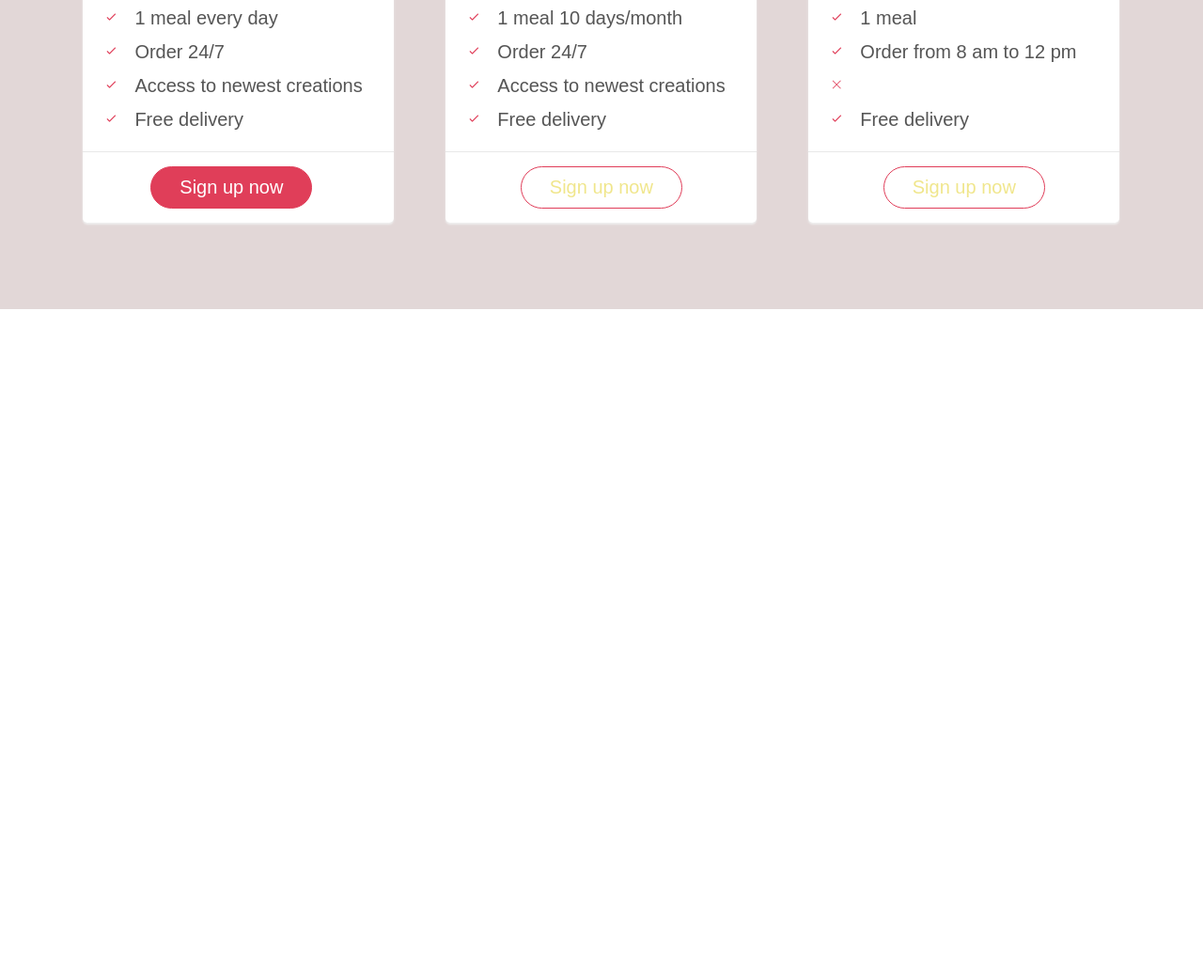
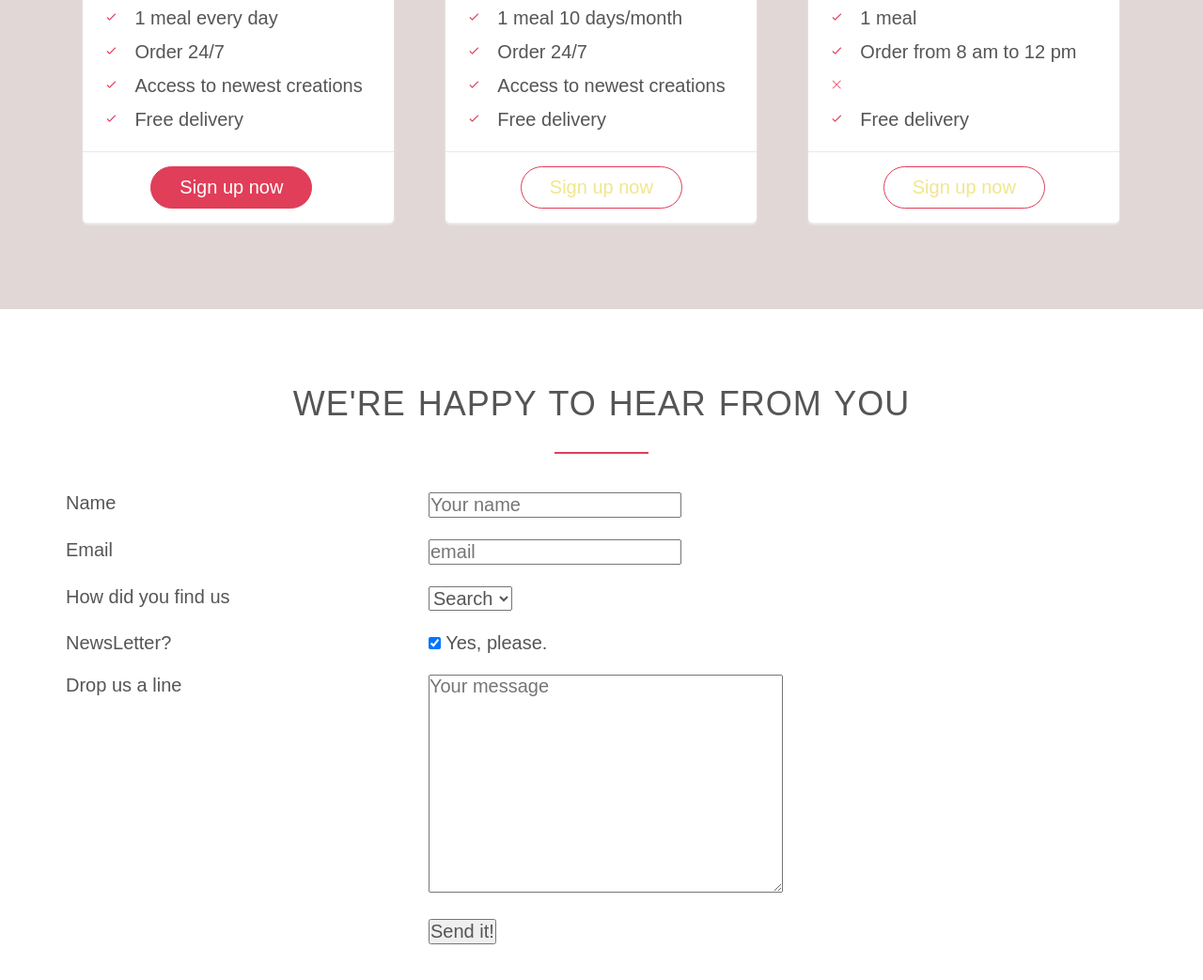
Before and after one commit to Darc99/Beta-Chow, a plain HTML site: page index.html in a window 1280 px wide. Shown: the part 4475-5518 px from the top of the page at 94% size. Before the commit the page ends 4804 px from the top, so only its background shows below. Drawn offline with Linux system fonts and the light colour scheme; files whose address does not match are found by name.

Commit message:
added the contact section within the index file

```diff
--- a/index.html
+++ b/index.html
@@ -319,5 +319,67 @@
                     </div>
                 </div>
             </section>
+            <section class="contact">
+                <div class="row">
+                    <h2>We're happy to hear from you</h2>
+                </div>
+                <div class="row">
+                    <form action="" class="contact-form">
+                        <div class="row">
+                            <div class="col span-1-of-3">
+                                <label for="name">Name</label>
+                            </div>
+                            <div class="col span-2-of-3">
+                                <input type="text" name="name" id="name" placeholder="Your name" required>
+                            </div>
+                        </div>
+                        <div class="row">
+                            <div class="col span-1-of-3">
+                                <label for="email">Email</label>
+                            </div>
+                            <div class="col span-2-of-3">
+                                <input type="email" name="email" id="email" placeholder="email" required>
+                            </div>
+                        </div>
+                        <div class="row">
+                            <div class="col span-1-of-3">
+                                <label for="find us">How did you find us</label>
+                            </div>
+                            <div class="col span-2-of-3">
+                                <select name="find us" id="find us">
+                                    <option value="friends">Friends</option>
+                                    <option value="search" selected>Search</option>
+                                    <option value="ad">Advert</option>
+                                    <option value="others">Others</option>
+                                </select>
+                            </div>
+                        </div>
+                        <div class="row">
+                                <div class="col span-1-of-3">
+                                    <label for="news">NewsLetter?</label>
+                                </div>
+                                <div class="col span-2-of-3">
+                                    <input type="checkbox" name="news" id="news" checked> Yes, please.
+                                </div>
+                        </div>
+                        <div class="row">
+                                <div class="col span-1-of-3">
+                                    <label for="msg">Drop us a line</label>
+                                </div>
+                                <div class="col span-2-of-3">
+                                    <textarea name="msg" id="" cols="30" rows="10" placeholder="Your message"></textarea>
+                                </div>
+                        </div>
+                        <div class="row">
+                                <div class="col span-1-of-3">
+                                    <label for="">&nbsp;</label>
+                                </div>
+                                <div class="col span-2-of-3">
+                                    <input type="submit" value="Send it!">
+                                </div>
+                        </div>
+                    </form>
+                </div>
+            </section>
 </body>
 </html>
```
